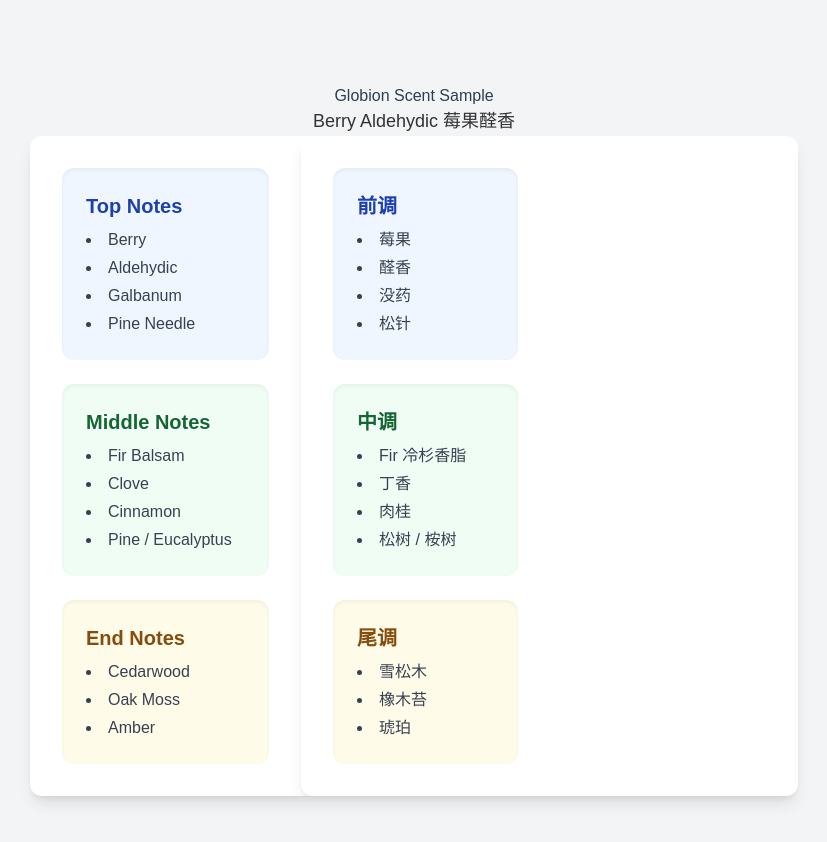
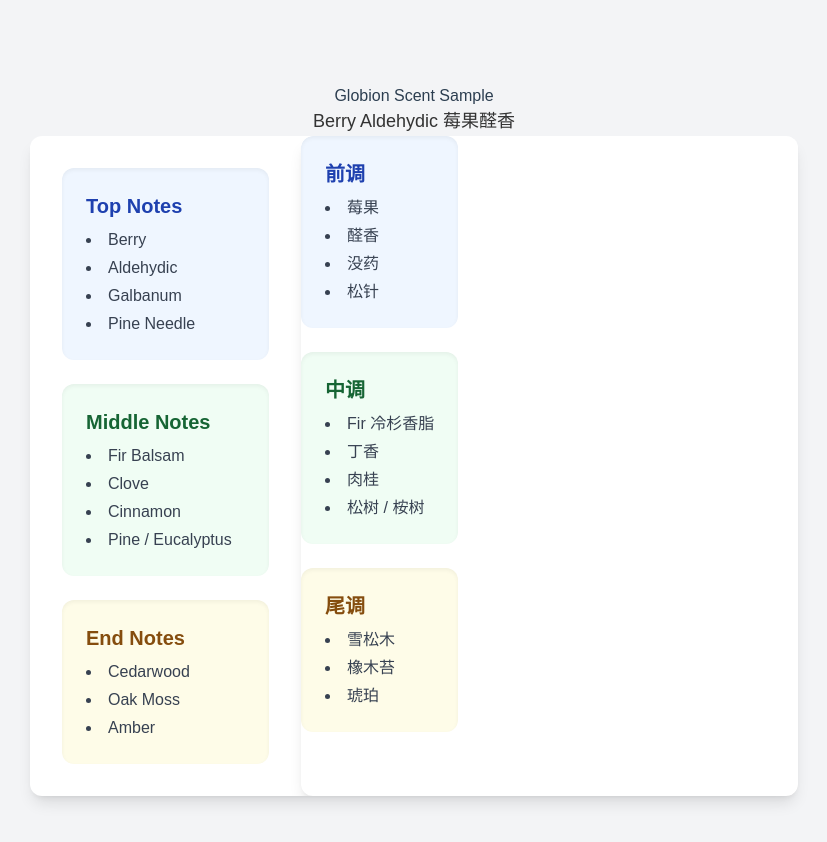
Before and after one commit to james2921/Berry-Aldehydic, a plain HTML site: page index.html in a window 1280 px wide. Shown: the whole page, without its empty margins (226-1053 px from the left). Drawn offline with nearby package versions, Linux system fonts and the light colour scheme.

Commit message:
Update index.html

```diff
--- a/index.html
+++ b/index.html
@@ -75,7 +75,7 @@
         </div>
      </div>
     <div class="max-w-3xl w-full bg-white rounded-xl shadow-lg overflow-hidden md:flex">
-        <div class="md:w-1/2 p-8 flex flex-col justify-cente">
+        <!div class="md:w-1/2 p-8 flex flex-col justify-cente">
            <div class="space-y-6">
               <div class="bg-blue-50 p-6 rounded-xl shadow-inner">
                 <h2 class="text-xl font-semibold text-blue-800 mb-2">前调</h2>
@@ -103,7 +103,8 @@
                     <li>琥珀</li>
                 </ul>
                </div>
-        </div>
+             </div>
+         <!/div>
     </div>
 </div>
 
```
